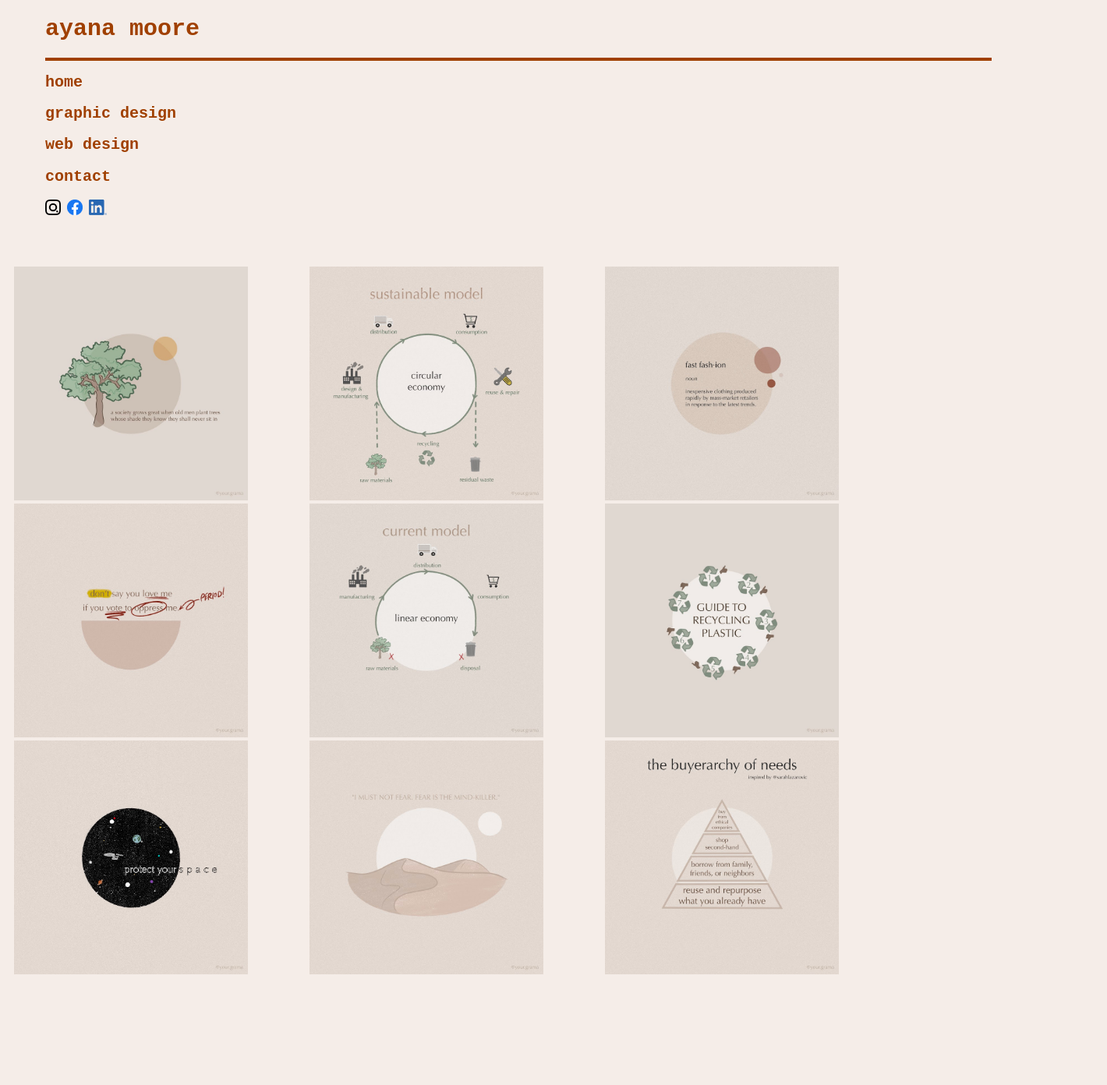
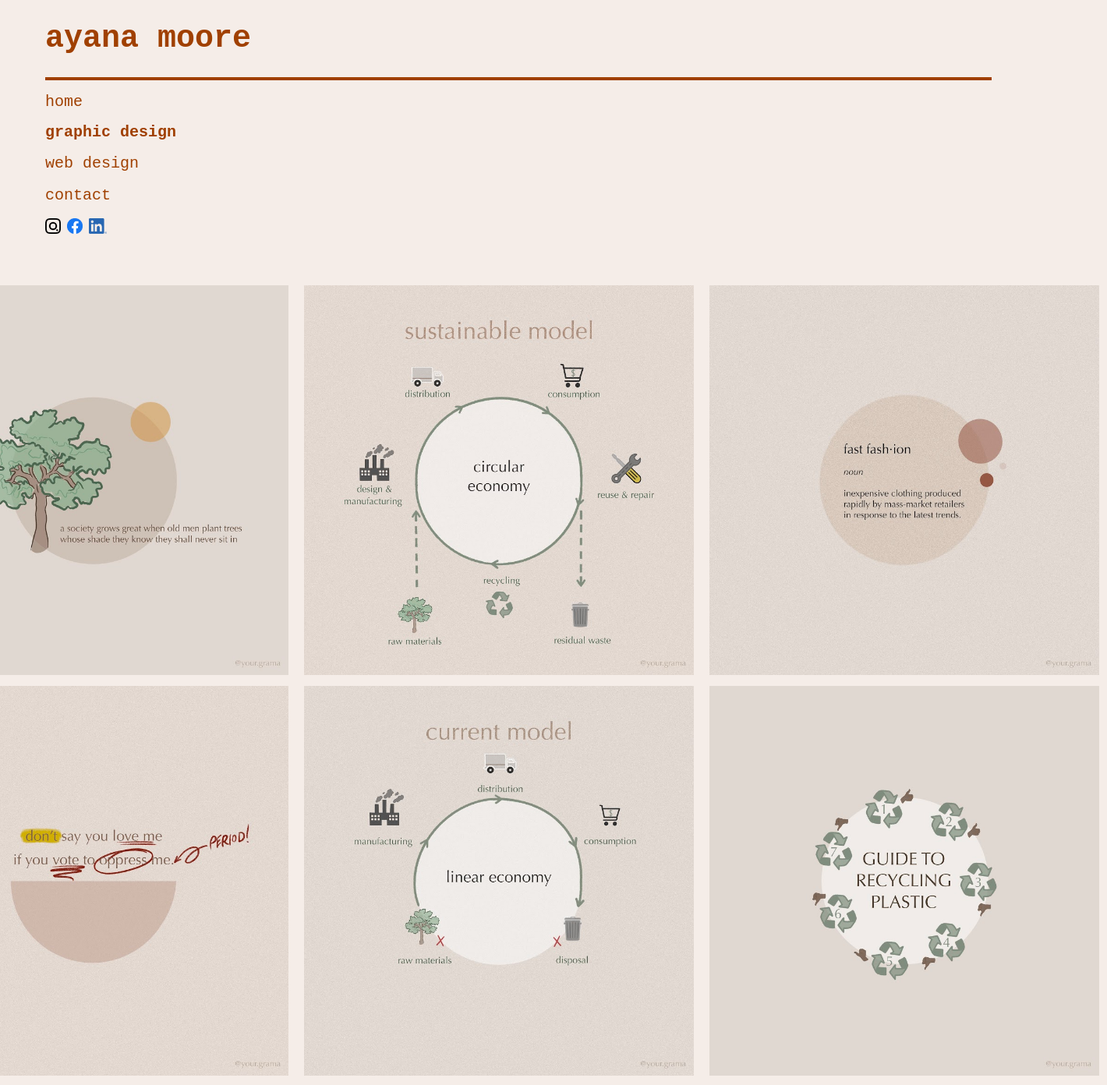
Before and after one commit to nanag933/html-practice, a plain HTML site: page test.html in a window 1280 px wide. Shown: the top 1392 px of the page at 78% size, 1420 px wide, since content can reach past the window. Before the commit the page ends 1264 px from the top, so only its background shows below. Drawn offline with Linux system fonts and the light colour scheme.

Commit message:
changed font weights and centered insta images

```diff
--- a/css/index.css
+++ b/css/index.css
@@ -11,9 +11,11 @@ header{
 	margin-left: 50px;
 }
 header h1{
-	font-size: 30px;
-	text-decoration: bold;
+	font-size: 40px;
 	color: #A04000;
+}
+header h3 a, h4 a, h5 a{
+	font-weight: 5;
 }
 header a{
 	font-size: 20px;
@@ -23,9 +25,6 @@ header a{
 header a:hover{
   	color: #44A76C;
 }
-header a:current{
-	text-decoration: underline;
-}
 main {
 	text-align: center;
 	text-decoration: bold;
--- a/css/test.css
+++ b/css/test.css
@@ -10,9 +10,12 @@ header{
 	margin-left: 50px;
 }
 header h1{
-	font-size: 30px;
+	font-size: 40px;
 	text-decoration: bold;
 	color: #A04000;
+}
+header h2 a, h4 a, h5 a{
+	font-weight: 5;
 }
 header a{
 	font-size: 20px;
@@ -22,12 +25,14 @@ header a{
 header a:hover{
   	color: #44A76C;
 }
-header a:active{
-	text-decoration: underline;
-}
-main{
-	text-align: center;
+div#main {
 	margin-top: 50px;
+	width: 100%;
+	margin-left: auto;
+	margin-right: auto;
+	display: flex;
+	align-items: center;
+	justify-content: center;
 }
 header img:hover {
   	opacity: 0.5;
@@ -39,16 +44,18 @@ hr.new1 {
   	box-sizing: border-box;
 }
 .column {
-	text-align: center;
+	display: grid;
  	float: none;
- 	width: 30%;
   	padding: 5px;
   	display: block;
+  	grid-template-rows: 1fr;
+  	grid-auto-rows: 100px;
 }
 .row {
-	text-align: center;
+	display: grid;
   	float: left;
- 	width: 30%;
-  	padding: 5px;
+   	padding: 5px;
   	display: block;
+  	grid-template-columns: 1fr 1fr 1fr;
+  	grid-gap: 2%;
 }
--- a/test.html
+++ b/test.html
@@ -22,28 +22,40 @@
 	</header>
 
 	<!-- main element -->
-	<main>
+	<div id="main">
 	<div class="row">
 		<div class="column">
-			<a href="https://www.instagram.com/p/CD1gzcnHUn6/" target="_blank"><img src="img/tree.jpeg" width="300" height="300"></a>
-			<a href="https://www.instagram.com/p/CEZjIhUn5QU/" target="_blank"><img src="img/vote.jpeg" width="300" height="300"></a>
-			<a href="https://www.instagram.com/p/CECek8znyg1/" target="_blank"><img src="img/space.jpeg" width="300" height="300"></a>
+			<a href="https://www.instagram.com/p/CD1gzcnHUn6/" target="_blank"><img src="img/tree.jpeg" width="500" height="500"></a>
+		</div>
+		<div class="column">
+			<a href="https://www.instagram.com/p/CEZjIhUn5QU/" target="_blank"><img src="img/vote.jpeg" width="500" height="500"></a>
+		</div>
+		<div class="column">
+			<a href="https://www.instagram.com/p/CECek8znyg1/" target="_blank"><img src="img/space.jpeg" width="500" height="500"></a>
 		</div>
 	</div>
 	<div class="row">
 		<div class="column">
-			<img src="img/sus.jpeg" width="300" height="300">
-			<img src="img/current.jpeg" width="300" height="300">
-			<img src="img/fear.jpeg" width="300" height="300">
+			<img src="img/sus.jpeg" width="500" height="500">
+		</div>
+		<div class="column">
+			<img src="img/current.jpeg" width="500" height="500">
+		</div>
+		<div class="column">
+			<img src="img/fear.jpeg" width="500" height="500">
 		</div>
 	</div>
 	<div class="row">
 		<div class="column">
-			<img src="img/ff.jpeg" width="300" height="300">
-			<img src="img/recycle.jpeg" width="300" height="300">
-			<img src="img/bon.jpeg" width="300" height="300">
+			<img src="img/ff.jpeg" width="500" height="500">
+		</div>
+		<div class="column">
+			<img src="img/recycle.jpeg" width="500" height="500">
+		</div>
+		<div class="column">
+			<img src="img/bon.jpeg" width="500" height="500">
 		</div>
 	</div>
-	</main>
+	</div>
 </body>
 </html>
```
